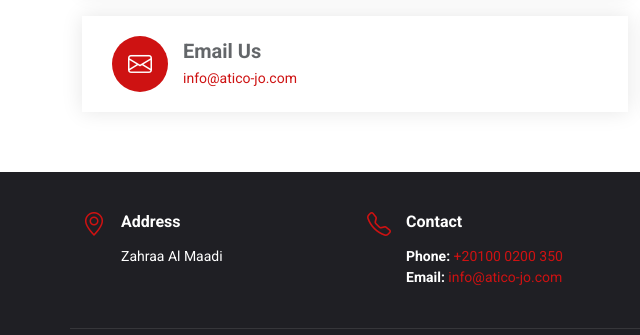
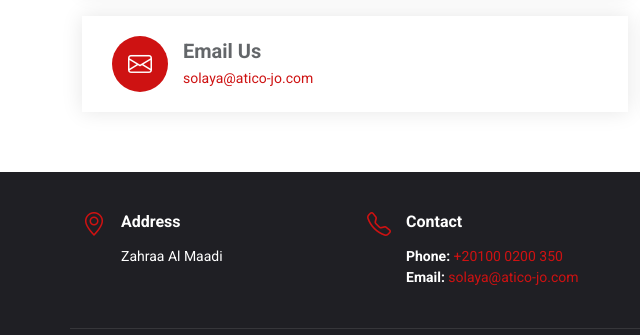
Before and after one commit to Mohamed-Fathi-Khalifa/Solaya-Restaurant, a plain HTML site: page index.html in a window 1280 px wide. Shown: the part 4383-4718 px from the top of the page, 0-640 px from the left. Drawn offline with Linux system fonts and the light colour scheme.

Commit message:
update Email

```diff
--- a/index.html
+++ b/index.html
@@ -755,7 +755,7 @@
                 <div>
                   <h3>Email Us</h3>
                   <p><a
-                      href="mailto:info@atico-jo.com">info@atico-jo.com</a></p>
+                      href="mailto:solaya@atico-jo.com">solaya@atico-jo.com</a></p>
                 </div>
               </div>
             </div><!-- End Info Item -->
@@ -802,7 +802,7 @@
                     href="https://wa.me/201000200350">+20100 0200
                     350</a></span><br>
                 <strong>Email:</strong> <span><a
-                    href="mailto:info@atico-jo.com">info@atico-jo.com</a></span><br>
+                    href="mailto:solaya@atico-jo.com">solaya@atico-jo.com</a></span><br>
               </p>
             </div>
           </div>
```
